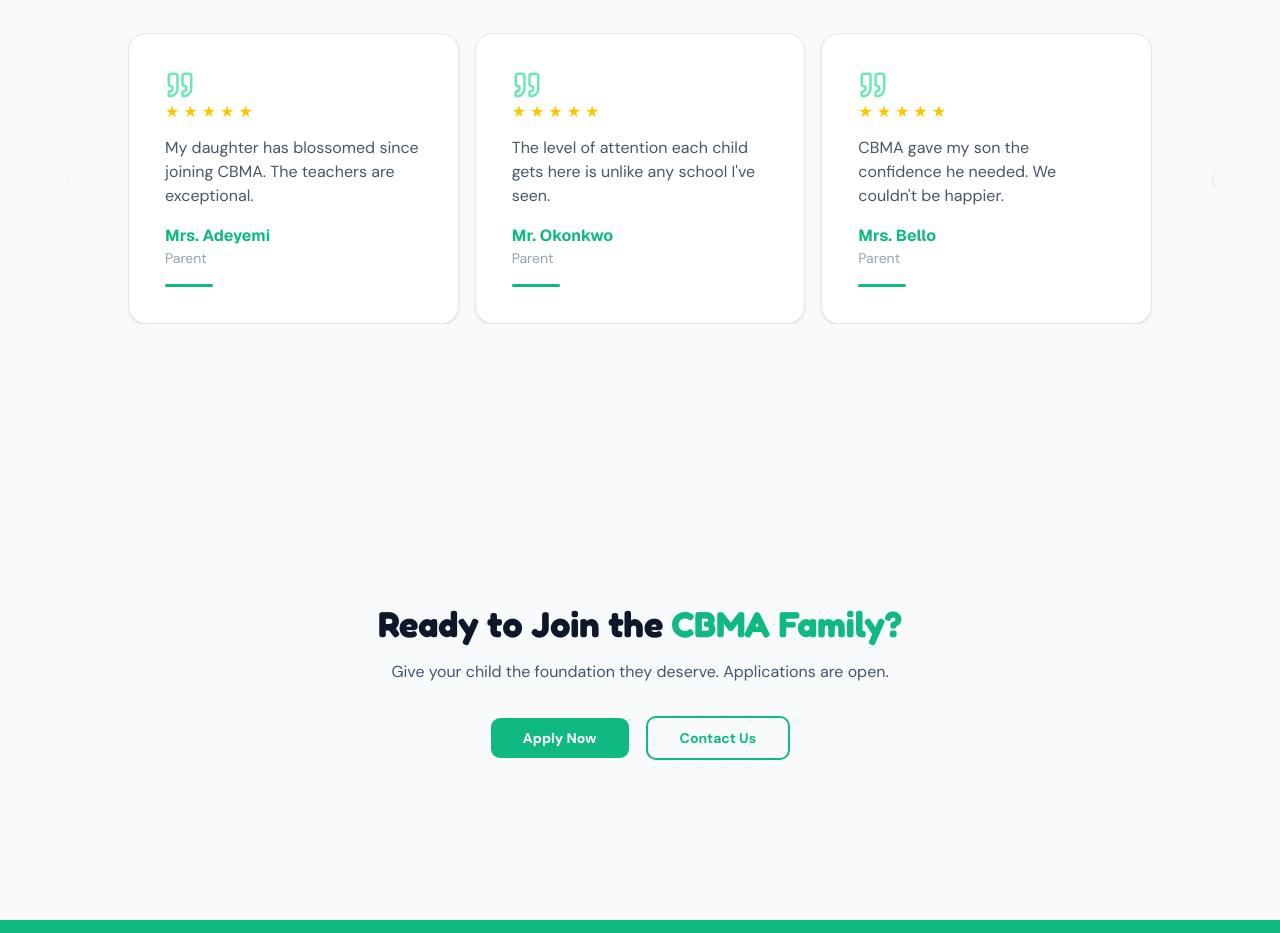
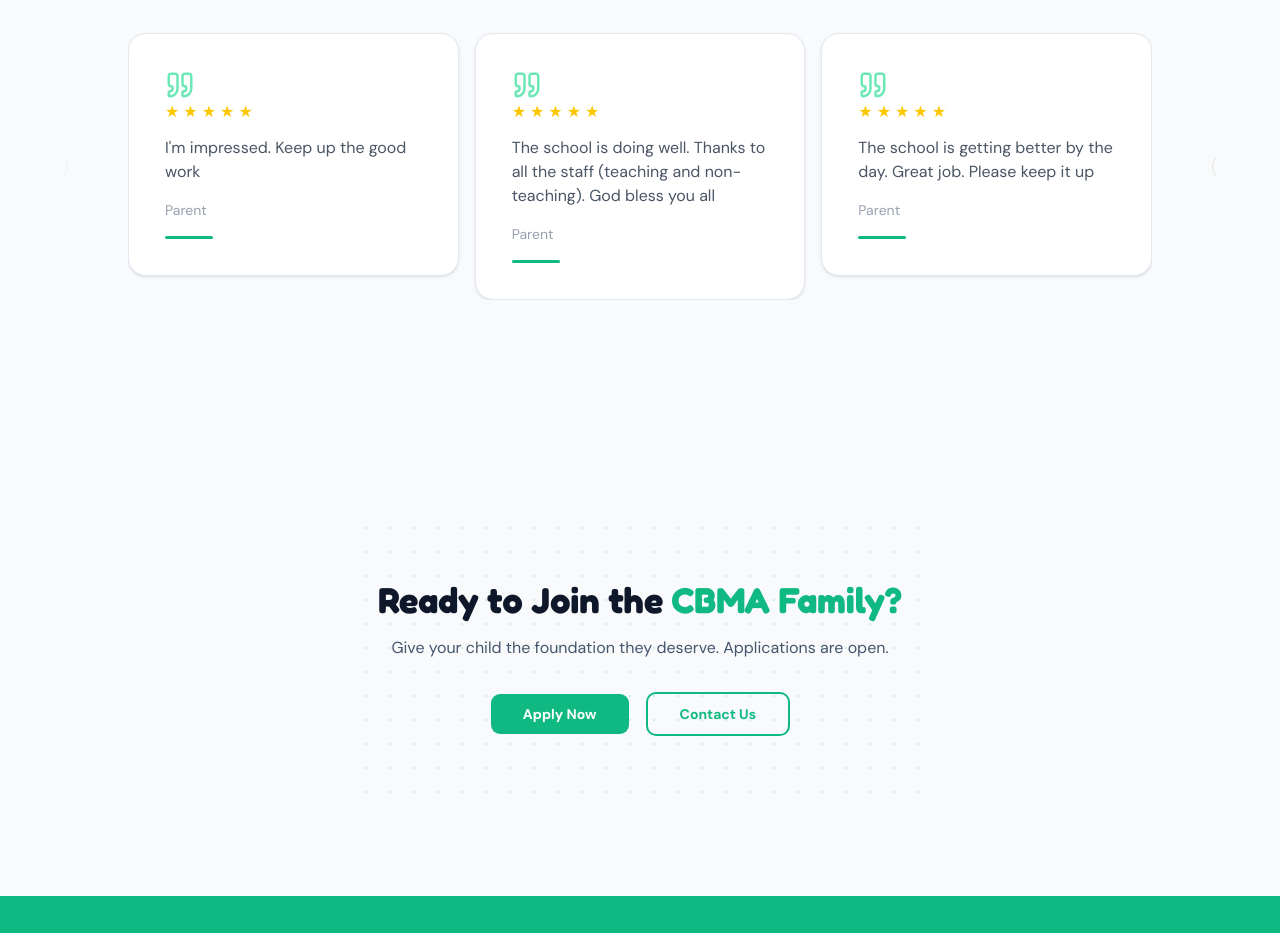
Before and after one commit to SamuelProgrammingBest/CBMA-School-Website, a Next.js app: page / in a window 1280 px wide. Shown: the part 4520-5453 px from the top of the page. Built offline with nearby package versions, Linux system fonts and the light colour scheme; no server answers.

Commit message:
Updated testimonials

```diff
--- a/components/landingPageParts/Testimonials.tsx
+++ b/components/landingPageParts/Testimonials.tsx
@@ -12,28 +12,28 @@
 const Testimonials = () => {
   const testimonials = [
     {
-      name: "Mrs. Adeyemi",
-      text: "My daughter has blossomed since joining CBMA. The teachers are exceptional.",
+      name: "Mrs. Faith Omoregie",
+      text: "I'm impressed. Keep up the good work",
       role: "Parent",
     },
     {
       name: "Mr. Okonkwo",
-      text: "The level of attention each child gets here is unlike any school I've seen.",
+      text: "The school is doing well. Thanks to all the staff (teaching and non-teaching). God bless you all",
       role: "Parent",
     },
     {
       name: "Mrs. Bello",
-      text: "CBMA gave my son the confidence he needed. We couldn't be happier.",
+      text: "The school is getting better by the day. Great job. Please keep it up",
       role: "Parent",
     },
     {
       name: "Mr. Ibrahim",
-      text: "Academic excellence plus strong moral values. Exactly what we wanted.",
+      text: "Excellent job keep it up.",
       role: "Parent",
     },
     {
       name: "Mrs. Chukwu",
-      text: "The school events and communication with parents is top notch.",
+      text: "Thank you for the good work. God bless you",
       role: "Parent",
     },
   ]
@@ -63,9 +63,6 @@
                   </div>
 
                   <p className="mt-2 mb-4 text-gray-600">{t.text}</p>
-                  <p className="font-heading font-bold text-primary">
-                    {t.name}
-                  </p>
                   <p className="text-sm text-gray-400">{t.role}</p>
                   <div className="mt-4 h-[2.5px] w-12 rounded-full bg-primary" />
                 </div>
```
